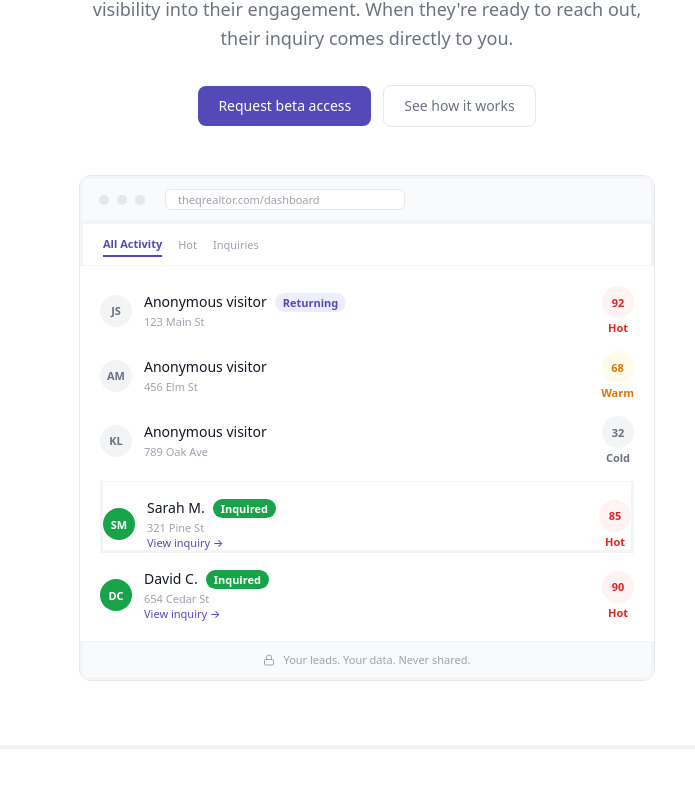
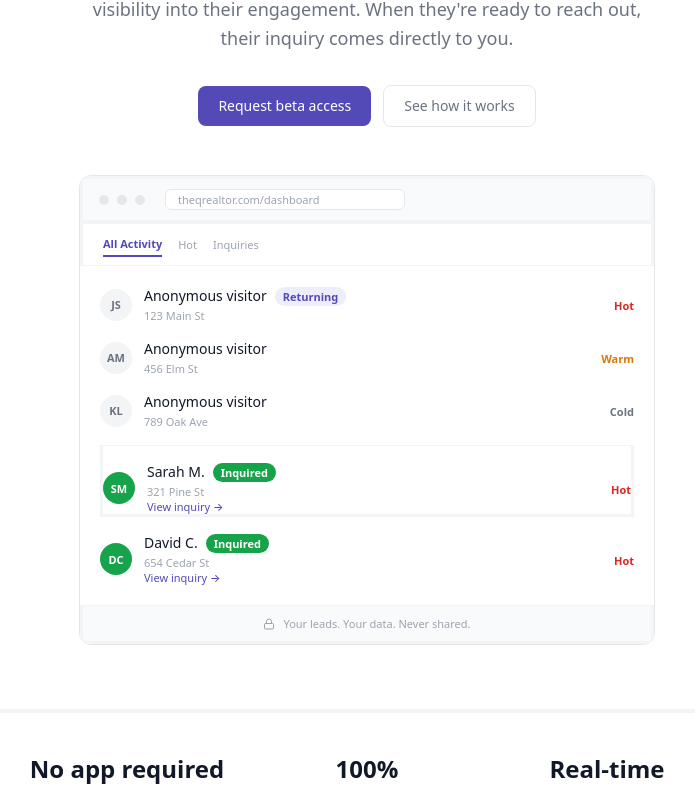
Before and after one commit to daze2991-del/theQRealtor, a Next.js app: page / in a window 1280 px wide. Shown: the part 363-1154 px from the top of the page, without its empty margins (273-968 px from the left). Built offline with nearby package versions, Linux system fonts and the light colour scheme.

Commit message:
Remove fake score numbers from hero mockup

```diff
--- a/app/(marketing)/page.tsx
+++ b/app/(marketing)/page.tsx
@@ -97,7 +97,6 @@ function DashboardMockup() {
               <div className="text-[11px] text-gray-400">123 Main St</div>
             </div>
             <div className="flex flex-col items-center flex-shrink-0">
-              <span className="w-8 h-8 rounded-full bg-red-50 text-red-600 text-[11px] font-semibold flex items-center justify-center">92</span>
               <span className="text-[11px] font-semibold text-red-600 mt-0.5">Hot</span>
             </div>
           </div>
@@ -110,7 +109,6 @@ function DashboardMockup() {
               <div className="text-[11px] text-gray-400">456 Elm St</div>
             </div>
             <div className="flex flex-col items-center flex-shrink-0">
-              <span className="w-8 h-8 rounded-full bg-amber-50 text-amber-600 text-[11px] font-semibold flex items-center justify-center">68</span>
               <span className="text-[11px] font-semibold text-amber-600 mt-0.5">Warm</span>
             </div>
           </div>
@@ -123,7 +121,6 @@ function DashboardMockup() {
               <div className="text-[11px] text-gray-400">789 Oak Ave</div>
             </div>
             <div className="flex flex-col items-center flex-shrink-0">
-              <span className="w-8 h-8 rounded-full bg-gray-100 text-gray-500 text-[11px] font-semibold flex items-center justify-center">32</span>
               <span className="text-[11px] font-semibold text-gray-500 mt-0.5">Cold</span>
             </div>
           </div>
@@ -139,7 +136,6 @@ function DashboardMockup() {
               <div className="text-[11px] font-medium text-[#534AB7]">View inquiry →</div>
             </div>
             <div className="flex flex-col items-center flex-shrink-0">
-              <span className="w-8 h-8 rounded-full bg-red-50 text-red-600 text-[11px] font-semibold flex items-center justify-center">85</span>
               <span className="text-[11px] font-semibold text-red-600 mt-0.5">Hot</span>
             </div>
           </div>
@@ -154,7 +150,6 @@ function DashboardMockup() {
               <div className="text-[11px] font-medium text-[#534AB7]">View inquiry →</div>
             </div>
             <div className="flex flex-col items-center flex-shrink-0">
-              <span className="w-8 h-8 rounded-full bg-red-50 text-red-600 text-[11px] font-semibold flex items-center justify-center">90</span>
               <span className="text-[11px] font-semibold text-red-600 mt-0.5">Hot</span>
             </div>
           </div>
```
